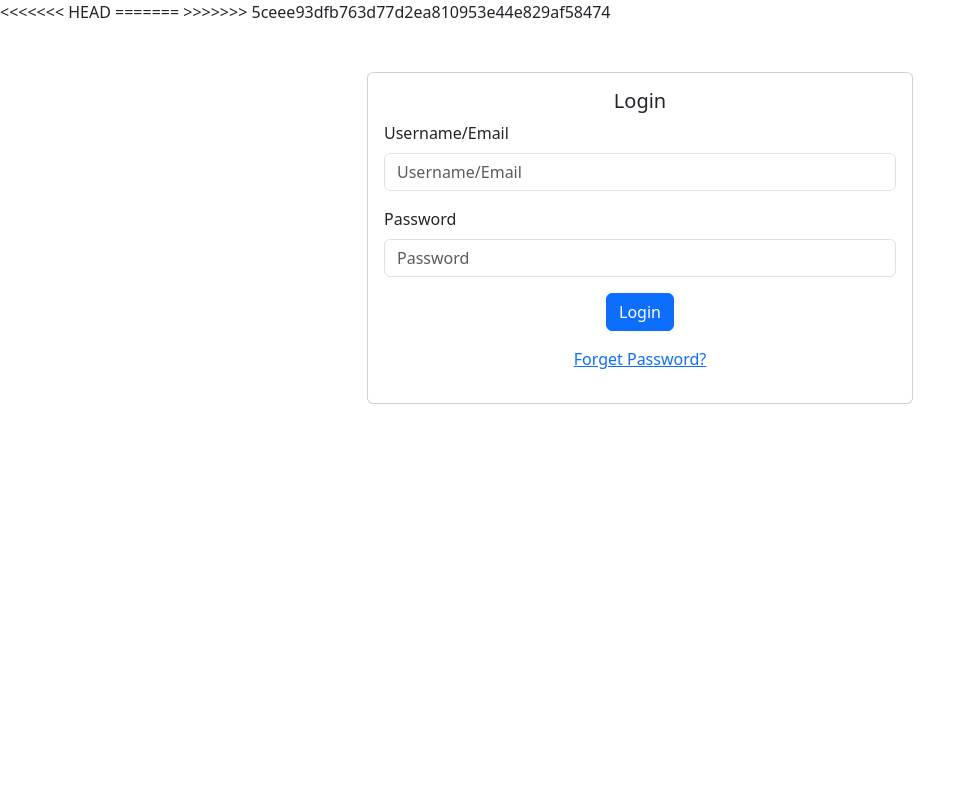
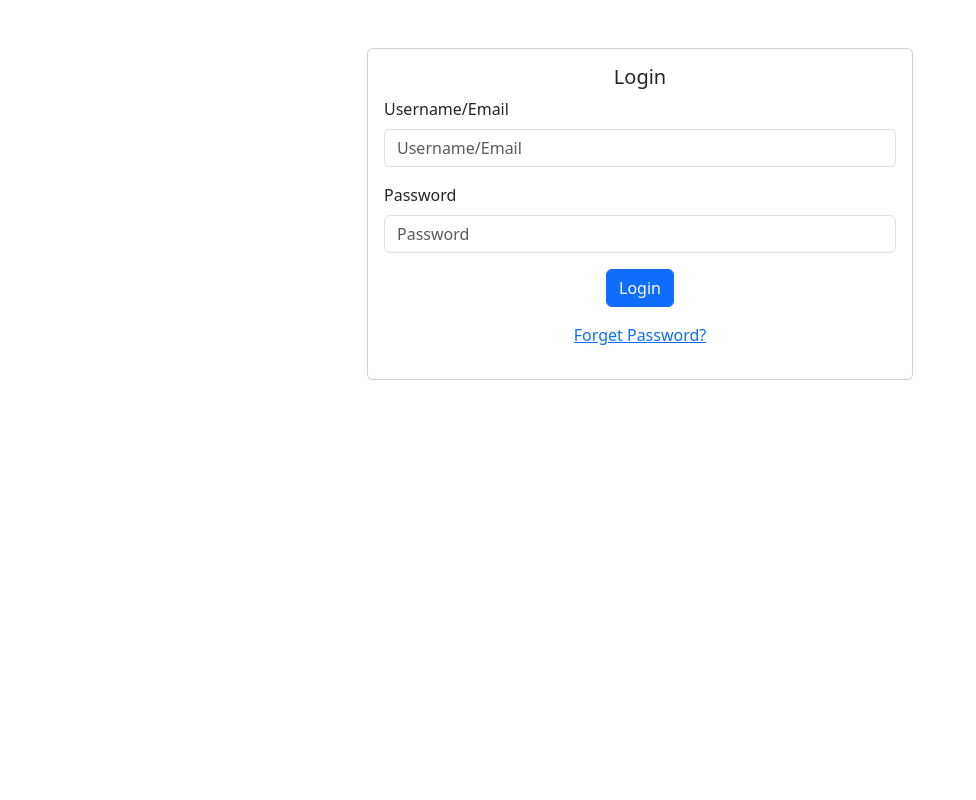
Before and after one commit to amirmottaghi629/blockchain, a Flask app: page /login_page.html in a window 1280 px wide. Shown: the whole page, without its empty margins (0-976 px from the left). Run offline with Flask 3, Linux system fonts and the light colour scheme.

Commit message:
agin commit 01

```diff
--- a/templates/login_page.html
+++ b/templates/login_page.html
@@ -1,8 +1,5 @@
 <html>
-<<<<<<< HEAD
 
-=======
->>>>>>> 5ceee93dfb763d77d2ea810953e44e829af58474
 <head>
   <title>بهشت کالا</title>
   <link href="https://cdn.jsdelivr.net/npm/bootstrap@5.3.2/dist/css/bootstrap.min.css" rel="stylesheet"
```
